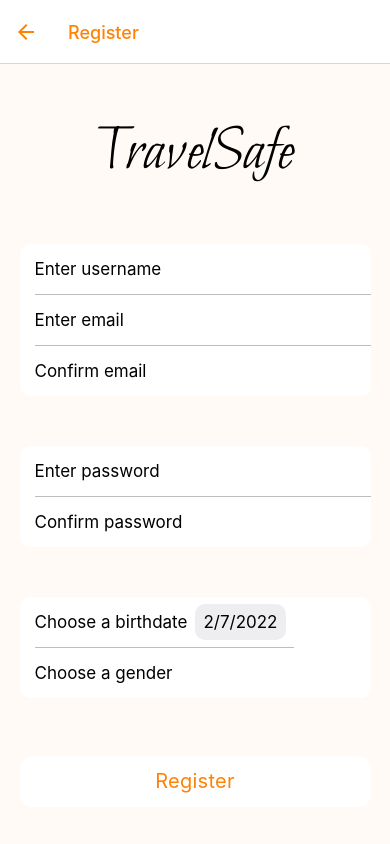
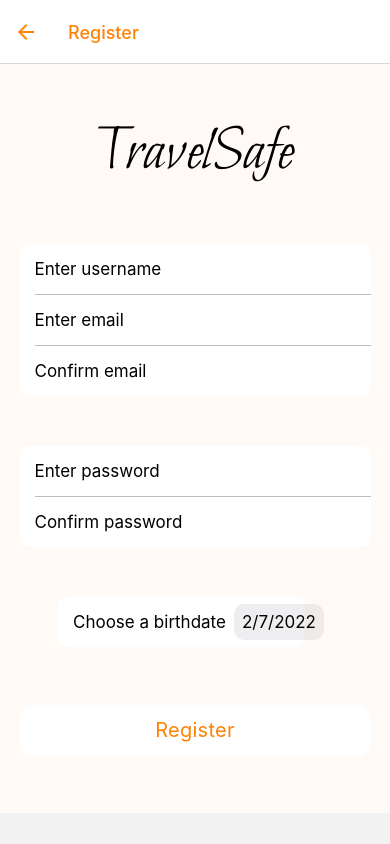
Before and after one commit to LukePetko/TravelSafe, a React Native app: screen /Register in a window 390 px wide. Built offline with nearby package versions, Linux system fonts and the light colour scheme; what expo-linking would draw is missing.

Commit message:
List calendar styles

```diff
--- a/components/ListCalendar.tsx
+++ b/components/ListCalendar.tsx
@@ -105,7 +105,7 @@ const ListCalendar = (props: CalendarProps) => {
     });
 
     return (
-        <>
+        <View style={style}>
             <Pressable
                 onPress={() => {
                     setDateOpen(!dateOpen);
@@ -262,7 +262,7 @@ const ListCalendar = (props: CalendarProps) => {
                     </View>
                 </View>
             )}
-        </>
+        </View>
     );
 };
 
--- a/screens/auth/Register.tsx
+++ b/screens/auth/Register.tsx
@@ -19,6 +19,7 @@ const Register = ({ navigation }: RegisterProps) => {
             behavior={"padding"}
             style={{
                 flex: 1,
+                height: "100%",
             }}
             enabled
             keyboardVerticalOffset={90}
@@ -29,6 +30,7 @@ const Register = ({ navigation }: RegisterProps) => {
                         styles.container,
                         {
                             paddingVertical: 50,
+                            height: "100%",
                         },
                     ]}
                 >
@@ -77,24 +79,16 @@ const Register = ({ navigation }: RegisterProps) => {
                         style={{ marginBottom: 50 }}
                     />
                     <ListCalendar
-                        borderRadius={{ top: true }}
-                        separator={true}
+                        borderRadius={{ top: true, bottom: true }}
                         showDatePicker={true}
                         date={date}
                         setDate={(date) => setDate(date)}
+                        style={{
+                            marginBottom: 50,
+                        }}
                     >
                         Choose a birthdate
                     </ListCalendar>
-
-                    {/* TODO multi selector */}
-                    <ListInput
-                        placeholder={"Choose a gender"}
-                        keyboardType={"default"}
-                        autoCapitalize={"none"}
-                        autoCorrect={false}
-                        borderRadius={{ bottom: true }}
-                        style={{ marginBottom: 50 }}
-                    />
 
                     <Pressable style={loginStyles.button}>
                         <Text style={loginStyles.text}>Register</Text>
```
